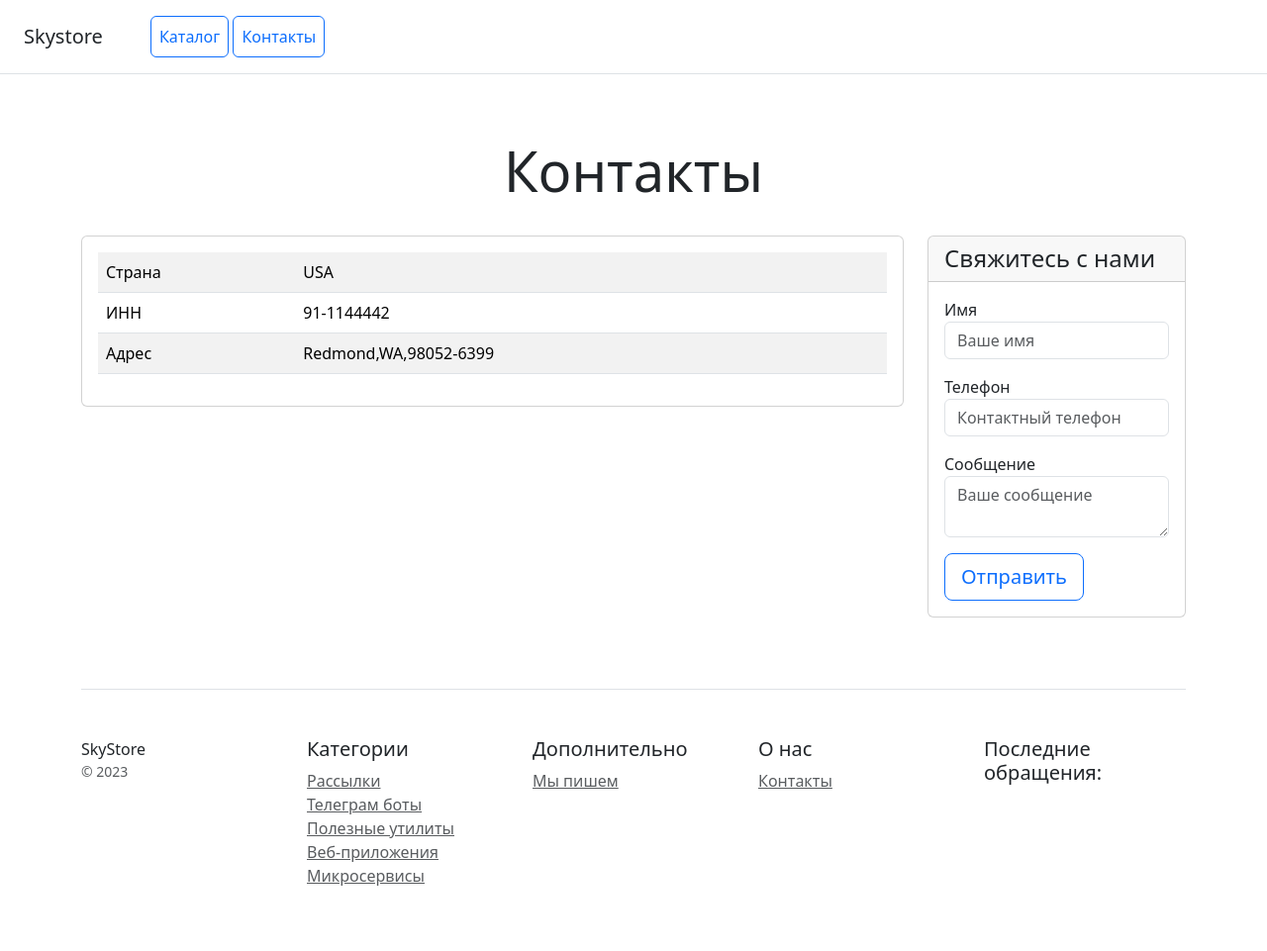
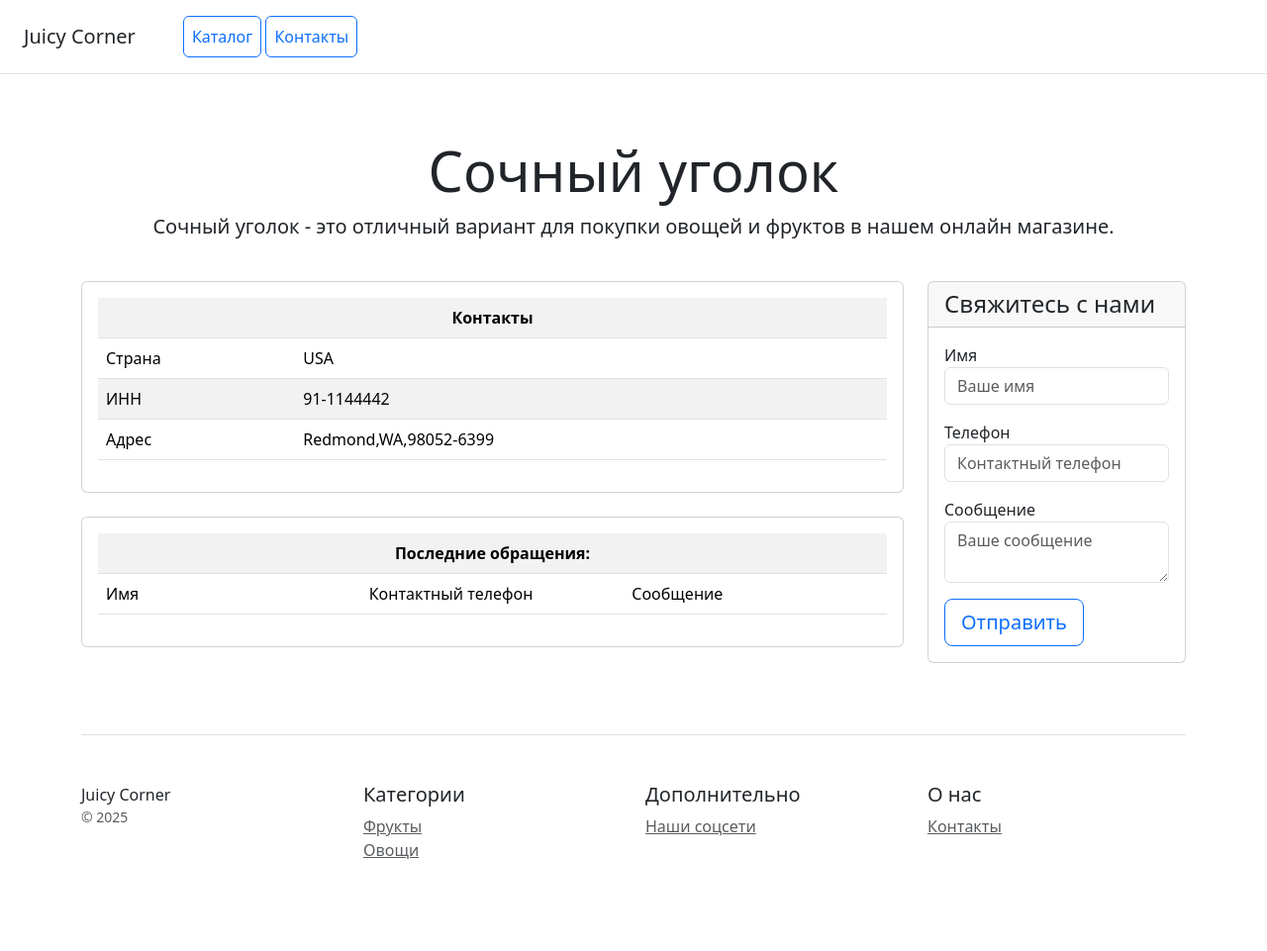
Before and after one commit to mariyakhrustal/DjangoOnlineStore, a Django app: page /contacts/ in a window 1280 px wide. Shown: the whole page at 99% size. After the commit the page ends 868 px from the top, so only its background shows below. Run offline with Django 5.2, Linux system fonts and the light colour scheme; data that the repository does not hold is empty.

Commit message:
work with templates

```diff
--- /dev/null
+++ b/catalog/templates/catalog/base.html
@@ -0,0 +1,26 @@
+<!doctype html>
+<html lang="ru">
+<head>
+    <meta charset="utf-8">
+    <meta name="viewport" content="width=device-width, initial-scale=1">
+    <title>{% block title %}Juicy Corner{% endblock %}</title>
+    <!-- Подключите статичеcкие файлы со стилями Bootstrap -->
+    <link href="https://cdn.jsdelivr.net/npm/bootstrap@5.3.3/dist/css/bootstrap.min.css" rel="stylesheet"
+          integrity="sha384-QWTKZyjpPEjISv5WaRU9OFeRpok6YctnYmDr5pNlyT2bRjXh0JMhjY6hW+ALEwIH" crossorigin="anonymous">
+</head>
+<body>
+{% include 'includes/inc_menu.html' %}
+
+{% include 'includes/inc_header.html' %}
+
+<div class="container">
+    {% block content %}{% endblock %}
+    {% include 'includes/inc_footer.html' %}
+</div>
+<!-- Подключите статичеcкие файлы со скриптами Bootstrap -->
+<script src="https://cdn.jsdelivr.net/npm/bootstrap@5.3.3/dist/js/bootstrap.bundle.min.js"
+        integrity="sha384-YvpcrYf0tY3lHB60NNkmXc5s9fDVZLESaAA55NDzOxhy9GkcIdslK1eN7N6jIeHz"
+        crossorigin="anonymous"></script>
+
+</body>
+</html>
--- a/catalog/templates/catalog/contacts.html
+++ b/catalog/templates/catalog/contacts.html
@@ -1,32 +1,14 @@
-<!doctype html>
-<html lang="ru">
-<head>
-    <meta charset="utf-8">
-    <meta name="viewport" content="width=device-width, initial-scale=1">
-    <title>Skystore</title>
-    <!-- Подключите статичеcкие файлы со стилями Bootstrap -->
-    <link href="https://cdn.jsdelivr.net/npm/bootstrap@5.3.3/dist/css/bootstrap.min.css" rel="stylesheet"
-          integrity="sha384-QWTKZyjpPEjISv5WaRU9OFeRpok6YctnYmDr5pNlyT2bRjXh0JMhjY6hW+ALEwIH" crossorigin="anonymous">
-</head>
-<body>
-<div class="d-flex flex-column flex-md-row align-items-center p-3 px-md-4 mb-3 bg-white border-bottom box-shadow">
-    <h5 class="my-0 mr-md-auto font-weight-normal">Skystore</h5>
-    <nav class="ms-5">
-        <a class="p-2 btn btn-outline-primary" href="/">Каталог</a>
-        <a class="p-2 btn btn-outline-primary" href="/contacts/">Контакты</a>
-    </nav>
-</div>
-
-<div class="pricing-header px-3 py-3 pt-md-5 pb-md-4 mx-auto text-center">
-    <h1 class="display-4">Контакты</h1>
-</div>
-
-<div class="container">
+{% extends 'catalog/base.html' %}
+{% block title %}Наши контакты{% endblock %}
+{% block content %}
 <div class="row text-start">
     <div class="col-lg-9 col-md-6 col-sm-12">
         <div class="card mb-4 box-shadow">
             <div class="card-body">
                 <table class="table table-striped">
+                    <tr>
+                        <td class="text-center" colspan="2"><strong>Контакты</strong></td>
+                    </tr>
                     <tr>
                         <td class="w-25">Страна</td>
                         <td>USA</td>
@@ -39,6 +21,34 @@
                         <td class="w-25">Адрес</td>
                         <td>Redmond,WA,98052-6399</td>
                     </tr>
+                </table>
+            </div>
+        </div>
+        <div class="card mb-4 box-shadow">
+            <div class="card-body">
+                <table class="table table-striped">
+                    <tr>
+                        <td class="text-center" colspan="3"><strong>Последние обращения:</strong></td>
+                    </tr>
+                    <tr>
+                        <td class="w-25">Имя</td>
+                        <td class="w-25">Контактный телефон</td>
+                        <td class="w-25">Сообщение</td>
+                    </tr>
+                    {% for contact in contacts %}
+                    <tr>
+                        <td class="w-25">{{ contact.name }}</td>
+                        <td class="w-25">{{ contact.phone }}</td>
+                        <td class="w-25">
+                            <details>
+                                <summary class="btn btn-outline-primary">Посмотреть сообщение</summary>
+                                <div class="mt-2">
+                                    {{ contact.message }}
+                                </div>
+                            </details>
+                        </td>
+                    </tr>
+                    {% endfor %}
                 </table>
             </div>
         </div>
@@ -72,50 +82,4 @@
         </div>
     </div>
 </div>
-
-    <footer class="pt-4 my-md-5 pt-md-5 border-top">
-        <div class="row">
-            <div class="col-12 col-md">
-                SkyStore
-                <small class="d-block mb-3 text-muted">&copy; 2023</small>
-            </div>
-            <div class="col-6 col-md">
-                <h5>Категории</h5>
-                <ul class="list-unstyled text-small">
-                    <li><a class="text-muted" href="#">Рассылки</a></li>
-                    <li><a class="text-muted" href="#">Телеграм боты</a></li>
-                    <li><a class="text-muted" href="#">Полезные утилиты</a></li>
-                    <li><a class="text-muted" href="#">Веб-приложения</a></li>
-                    <li><a class="text-muted" href="#">Микросервисы</a></li>
-                </ul>
-            </div>
-            <div class="col-6 col-md">
-                <h5>Дополнительно</h5>
-                <ul class="list-unstyled text-small">
-                    <li><a class="text-muted" href="#">Мы пишем</a></li>
-                </ul>
-            </div>
-            <div class="col-6 col-md">
-                <h5>О нас</h5>
-                <ul class="list-unstyled text-small">
-                    <li><a class="text-muted" href="/contacts/">Контакты</a></li>
-                </ul>
-            </div>
-            <div class="col-6 col-md">
-                <h5>Последние обращения:</h5>
-                <ul class="list-unstyled text-small">
-                    {% for contact in contacts %}
-                    <li><strong>{{ contact.name }}</strong>: {{ contact.message }}</li>
-                    {% endfor %}
-                </ul>
-            </div>
-        </div>
-    </footer>
-</div>
-<!-- Подключите статичеcкие файлы со скриптами Bootstrap -->
-<script src="https://cdn.jsdelivr.net/npm/bootstrap@5.3.3/dist/js/bootstrap.bundle.min.js"
-        integrity="sha384-YvpcrYf0tY3lHB60NNkmXc5s9fDVZLESaAA55NDzOxhy9GkcIdslK1eN7N6jIeHz"
-        crossorigin="anonymous"></script>
-
-</body>
-</html>
+{% endblock %}
--- /dev/null
+++ b/catalog/templates/includes/inc_footer.html
@@ -0,0 +1,27 @@
+<footer class="pt-4 my-md-5 pt-md-5 border-top">
+    <div class="row">
+        <div class="col-12 col-md">
+            Juicy Corner
+            <small class="d-block mb-3 text-muted">&copy; 2025</small>
+        </div>
+        <div class="col-6 col-md">
+            <h5>Категории</h5>
+            <ul class="list-unstyled text-small">
+                <li><a class="text-muted" href="{% url 'catalog:home' %}">Фрукты</a></li>
+                <li><a class="text-muted" href="{% url 'catalog:home' %}">Овощи</a></li>
+            </ul>
+        </div>
+        <div class="col-6 col-md">
+            <h5>Дополнительно</h5>
+            <ul class="list-unstyled text-small">
+                <li><a class="text-muted" href="#">Наши соцсети</a></li>
+            </ul>
+        </div>
+        <div class="col-6 col-md">
+            <h5>О нас</h5>
+            <ul class="list-unstyled text-small">
+                <li><a class="text-muted" href="{% url 'catalog:contacts' %}">Контакты</a></li>
+            </ul>
+        </div>
+    </div>
+</footer>
--- /dev/null
+++ b/catalog/templates/includes/inc_header.html
@@ -0,0 +1,4 @@
+<div class="pricing-header px-3 py-3 pt-md-5 pb-md-4 mx-auto text-center">
+    <h1 class="display-4">Сочный уголок</h1>
+    <p class="lead">Сочный уголок - это отличный вариант для покупки овощей и фруктов в нашем онлайн магазине.</p>
+</div>
--- /dev/null
+++ b/catalog/templates/includes/inc_menu.html
@@ -0,0 +1,7 @@
+<div class="d-flex flex-column flex-md-row align-items-center p-3 px-md-4 mb-3 bg-white border-bottom box-shadow">
+    <h5 class="my-0 mr-md-auto font-weight-normal">Juicy Corner</h5>
+    <nav class="ms-5">
+        <a class="p-2 btn btn-outline-primary" href="{% url 'catalog:home' %}">Каталог</a>
+        <a class="p-2 btn btn-outline-primary" href="{% url 'catalog:contacts' %}">Контакты</a>
+    </nav>
+</div>
--- a/catalog/urls.py
+++ b/catalog/urls.py
@@ -1,10 +1,11 @@
 from django.urls import path
 from catalog.apps import CatalogConfig
-from catalog.views import home, contacts
+from catalog.views import home, contacts, product_detail
 
 app_name = CatalogConfig.name
 
 urlpatterns = [
     path("home/", home, name="home"),
     path("contacts/", contacts, name="contacts"),
+    path("product_detail/<int:pk>/", product_detail, name="product_detail"),
 ]
--- a/catalog/views.py
+++ b/catalog/views.py
@@ -1,4 +1,4 @@
-from django.shortcuts import render
+from django.shortcuts import render, get_object_or_404
 from django.http import HttpResponse
 from catalog.models import Product, Contacts
 
@@ -6,10 +6,12 @@ from catalog.models import Product, Contacts
 # Create your views here.
 def home(request):
     last_products = Product.objects.order_by("-id")[:5]
+    all_products = Product.objects.all()
+    context = {"products": all_products}
     print("Последние 5 созданных продуктов:")
     for product in last_products:
         print(f"{product.name}")
-    return render(request, "catalog/home.html", {'latest_products': last_products})
+    return render(request, "catalog/home.html", context)
 
 
 def contacts(request):
@@ -20,5 +22,11 @@ def contacts(request):
 
         Contacts.objects.create(name=name, phone=phone, message=message)
         return HttpResponse(f"Спасибо, {name}! Ваше сообщение получено.")
-    contact_list = Contacts.objects.all()
-    return render(request, "catalog/contacts.html", {"contacts": contact_list})
+    last_contacts = Contacts.objects.order_by("-id")[:5]
+    return render(request, "catalog/contacts.html", {"contacts": last_contacts})
+
+
+def product_detail(request, pk):
+    product = get_object_or_404(Product, pk=pk)
+    context = {"product": product}
+    return render(request, "catalog/product_detail.html", context)
```
Also changed, not shown: catalog/templates/catalog/home.html (+24 -79 lines), catalog/templates/catalog/product_detail.html (added, +31 -0 lines). Lines whose indentation alone changed are shown as unchanged.
